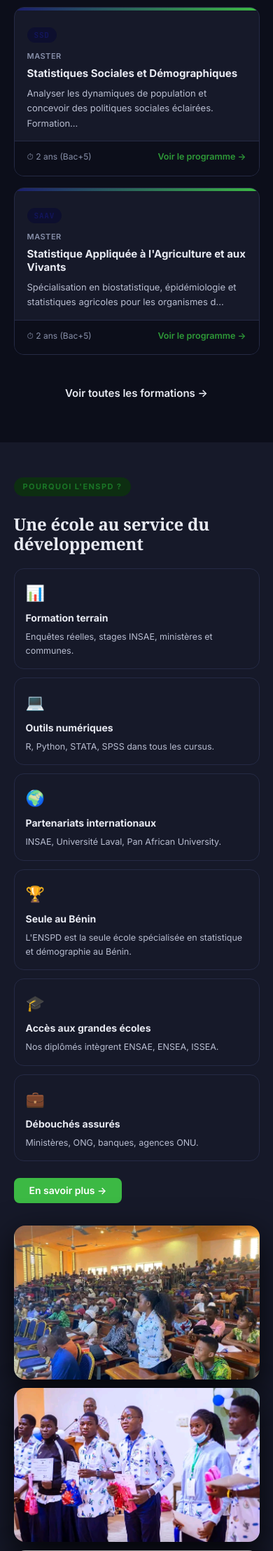
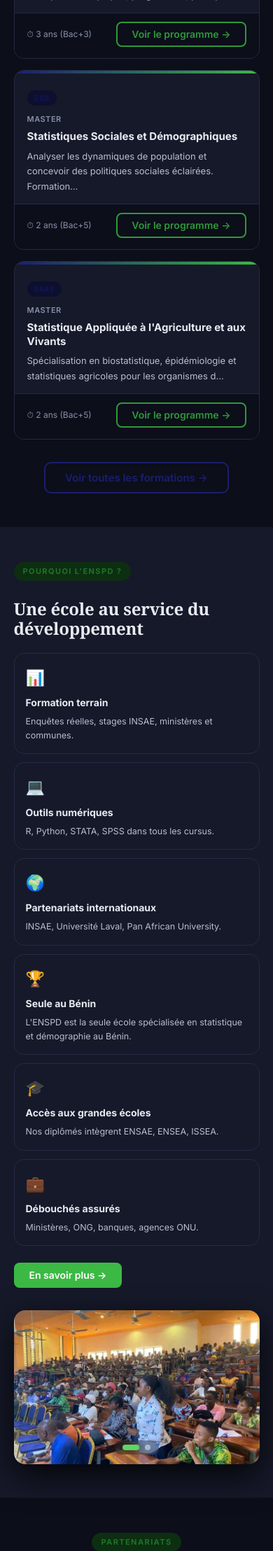
Before and after one commit to octaveluka/ENSPD, a PHP site: page / in a window 390 px wide. Shown: the part 2897-5113 px from the top of the page at 70% size. Run offline with PHP 8.4, Linux system fonts and the light colour scheme; some web fonts are replaced; grey boxes are pictures that could not be loaded.

Commit message:
Update shared.css

```diff
--- a/shared.css
+++ b/shared.css
@@ -475,22 +492,22 @@ button,input,select,textarea { font-family:var(--f); }
 .b-er  { background:var(--er);    color:#fff; border-color:var(--er); }
 .b-er:hover  { background:#c62828; border-color:#c62828; }
 
-.b-sec { background:transparent;  color:#fff; border-color:rgba(255,255,255,.5); }
+.b-sec { background:transparent;  color: #fff; border-color:rgba(255,255,255,.5); }
 .b-sec:hover { background:rgba(255,255,255,.12); border-color:rgba(255,255,255,.7); }
+.b-sec2 {background:var(--vt-l); color:var(--vt-dd);}
 
 .b-ovt { background:transparent;  color:var(--vt-d); border-color:var(--vt); }
 .b-ovt:hover { background:var(--vt); color:#fff; }
 
-.b-omn { background:transparent;  color:var(--mn);    border-color:var(--mn); }
+.b-omn { background:transparent;  color:var(--mn);    border-color:var(--mn); margin-left: auto; display: block;}
 .b-omn:hover { background:var(--mn); color:#fff; }
+.b-omn2 { background:transparent;  color:var(--mn);    border-color:var(--mn); }
 
 .b-gh  { background:transparent;  color:var(--txt2);  border-color:var(--brd); }
 .b-gh:hover  { background:var(--bg2); border-color:var(--brd2); }
 
-.b-sm  { padding:5px 14px; font-size:12.5px; }
 .b-lg  { padding:13px 28px; font-size:15px; border-radius:10px; }
 .b-full { width:100%; }
-.btn + .btn { /* spacing when side by side is managed by flexbox gap */ }
 
 /* ━━━━━━━━━━━━━━━━━━━━━━━━━━━━━━━━━━━━━━━━━━━━━━━━━━━━━━━━━━━━━━━━━━━━━━━━
    11. SPA — PAGES
@@ -809,7 +826,24 @@ button,input,select,textarea { font-family:var(--f); }
   margin-top:auto;
 }
 .fil-dur { font-size:12px; color:var(--txt3); }
-.fil-cta { font-size:12.5px; font-weight:600; color:var(--vt-d); }
+.fil-cta {
+  font-size:12.5px;
+  font-weight:600;
+  color:var(--vt-d);
+  display:inline-flex;
+  align-items:center;
+  justify-content:center;
+  gap:6px;
+  padding:9px 20px;
+  border-radius:var(--r);
+  font-size:14px;
+  font-weight:600;
+  cursor:pointer;
+  border:2px solid ;
+  font-family:var(--f);
+  transition:var(--e);
+  line-height:1;
+  }
 .fil-card:hover .fil-cta { color:var(--mn); }
 
 /* POURQUOI — why-item */
@@ -1922,6 +1956,82 @@ button,input,select,textarea { font-family:var(--f); }
   box-shadow:var(--sh);
 }
 
+/* ━━━━━━━━━━━━━━━━━━━━━━━━━━━━━━━━━━━━━━━━━━━━━━━━
+   WHY-SLIDER (carrousel d'images "Pourquoi l'ENSPD")
+   - Défilement automatique toutes les 2 secondes
+   - Transition douce entre images
+━━━━━━━━━━━━━━━━━━━━━━━━━━━━━━━━━━━━━━━━━━━━━━━━ */
+.why-slider {
+  position: relative;
+  width: 100%;
+  height: 380px;
+  border-radius: 16px;
+  overflow: hidden;
+  box-shadow: var(--sh-l);
+  background: var(--bg2);
+}
+.why-slide {
+  position: absolute;
+  inset: 0;
+  opacity: 0;
+  visibility: hidden;
+  transition: opacity .8s ease-in-out, visibility .8s;
+  display: flex;
+  align-items: center;
+  justify-content: center;
+}
+.why-slide.active {
+  opacity: 1;
+  visibility: visible;
+  z-index: 1;
+}
+.why-slide img,
+.why-slide .why-img-main {
+  width: 100%;
+  height: 100%;
+  max-height: 100%;
+  object-fit: cover;
+  border-radius: 0;
+  box-shadow: none;
+  display: block;
+}
+.why-slider-dots {
+  position: absolute;
+  bottom: 14px;
+  left: 50%;
+  transform: translateX(-50%);
+  display: flex;
+  gap: 8px;
+  z-index: 5;
+  background: rgba(0,0,0,.28);
+  padding: 6px 12px;
+  border-radius: 100px;
+  backdrop-filter: blur(8px);
+  -webkit-backdrop-filter: blur(8px);
+}
+.why-slider-dot {
+  width: 8px;
+  height: 8px;
+  border-radius: 100px;
+  background: rgba(255,255,255,.45);
+  border: none;
+  cursor: pointer;
+  padding: 0;
+  transition: all .3s ease;
+}
+.why-slider-dot.active {
+  background: var(--vt-m);
+  width: 24px;
+}
+.why-slider-dot:hover { background: rgba(255,255,255,.75); }
+
+@media (max-width: 768px) {
+  .why-slider { height: 280px; }
+}
+@media (max-width: 480px) {
+  .why-slider { height: 220px; }
+}
+
 /* Event cards */
 .ev-card {
   border-radius:16px;
```
Also changed, not shown: other parts of shared.css (+22 -5 lines).
